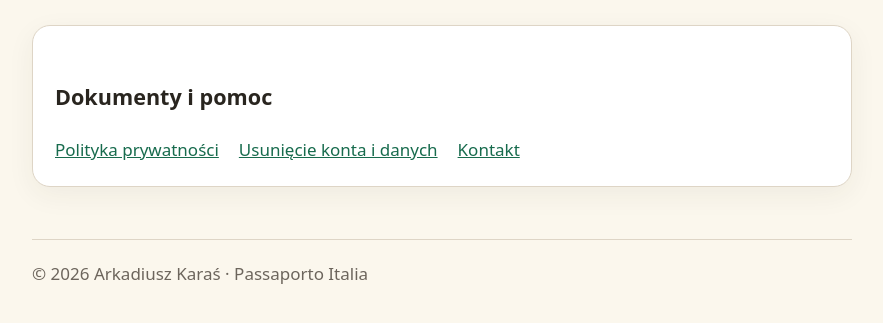
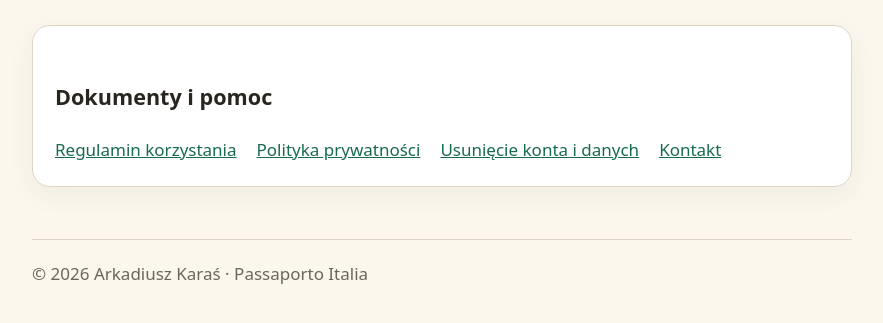
Before and after one commit to Arkadiusz-K/passaporto-italia-legal, a plain HTML site: page index.html in a window 1280 px wide. Shown: the part 255-578 px from the top of the page, without its empty margins (198-1081 px from the left). Drawn offline with Linux system fonts and the light colour scheme.

Commit message:
Add terms link to legal site

```diff
--- a/index.html
+++ b/index.html
@@ -15,6 +15,7 @@
   <div class="card">
     <h2>Dokumenty i pomoc</h2>
     <nav>
+      <a href="terms/">Regulamin korzystania</a>
       <a href="privacy-policy/">Polityka prywatności</a>
       <a href="account-deletion/">Usunięcie konta i danych</a>
       <a href="mailto:arkadiusz.kar96@gmail.com">Kontakt</a>
```
